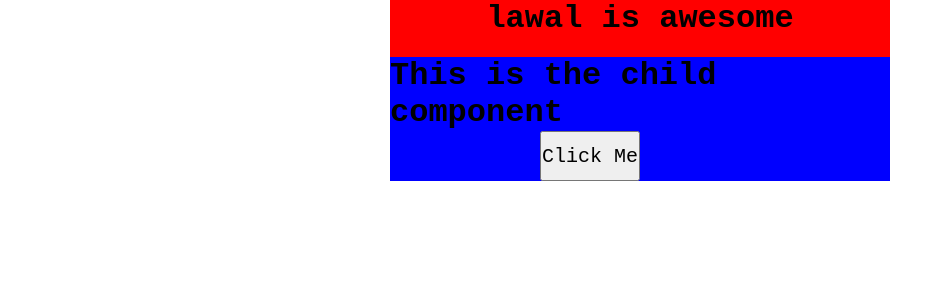
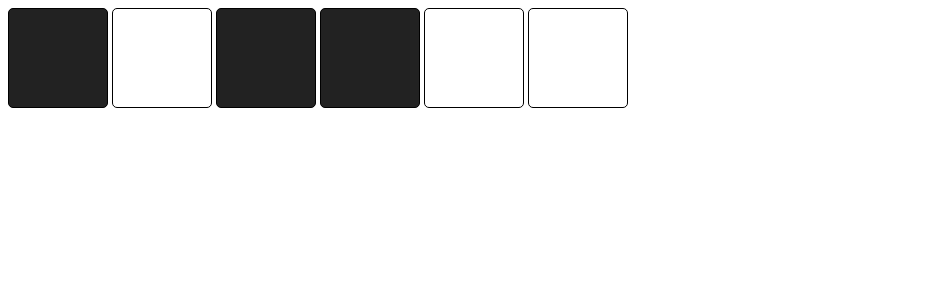
Before and after one commit to lawal-mj/react-state-practice, a React (Create React App) app: page / in a window 1280 px wide. Shown: the top 300 px of the page, without its empty margins (0-945 px from the left). Built offline with nearby package versions, Linux system fonts and the light colour scheme.

Commit message:
changed to box scrimba app

```diff
--- a/public/style.css
+++ b/public/style.css
@@ -1,30 +1,12 @@
 * {
-    margin: 0;
-    padding: 0;
-    font-family: 'Courier New', Courier, monospace;
+    box-sizing: border-box;
 }
 
-
-.parent {
-    background-color: red;
-    display: flex;
-    align-items: center;
-    justify-content: center;
-    margin-left: auto;
-    margin-right: auto;
-    flex-direction: column;
-    gap: 20px;
-    height: auto;
-    width: 500px;
+.box {
+    height: 100px;
+    width: 100px;
+    border: 1px solid black;
+    display: inline-block;
+    margin-right: 4px;
+    border-radius: 5px;
 }
-
-.child {
-    background-color: blue;
-}
-
-.child-button {
-    margin-left: 150px;
-    height: 50px;
-    width: 100px;
-    font-size: 20px;
-}
--- a/src/App.js
+++ b/src/App.js
@@ -1,11 +1,55 @@
-import Parent from "./components/Parent";
+import React from "react"
+import boxes from "./boxes"
+import Box from "./Box"
 
-function App() {
-  return (
-    <>
-      <Parent />
-    </>
-  )
+export default function App() {
+    const [squares, setSquares] = React.useState(boxes)
+
+    function toggle(id) {
+        setSquares(function (prevState) {
+            let newList = []
+
+            for (let i = 0; i < prevState.length; i++) {
+                let currentItem = prevState[i]
+                if (currentItem.id === id) {
+                    newList.push({
+                        ...currentItem,
+                        on: !currentItem.on
+                    })
+                } else {
+                    newList.push(currentItem)
+                }
+            }
+            return newList
+
+        })
+        console.log(squares)
+
+
+
+        /**
+         * Challenge: use setSquares to update the
+         * correct square in the array.
+         *
+         * Make sure not to directly modify state!
+         *
+         * Hint: look back at the lesson on updating arrays
+         * in state if you need a reminder on how to do this
+         */
+    }
+
+    const squareElements = squares.map(square => (
+        <Box
+            key={square.id}
+            id={square.id}
+            on={square.on}
+            toggle={toggle}
+        />
+    ))
+
+    return (
+        <main>
+            {squareElements}
+        </main>
+    )
 }
-
-export default App;
--- /dev/null
+++ b/src/Box.js
@@ -0,0 +1,16 @@
+import React from "react"
+
+export default function Box(props) {
+    const styles = {
+        backgroundColor: props.on ? "#222222" : "transparent"
+    }
+
+    return (
+        <div
+            style={styles}
+            className="box"
+            onClick={()=>props.toggle(props.id)}
+        >
+        </div>
+    )
+}
--- /dev/null
+++ b/src/boxes.js
@@ -0,0 +1,26 @@
+export default [
+    {
+        id: 1,
+        on: true
+    },
+    {
+        id: 2,
+        on: false
+    },
+    {
+        id: 3,
+        on: true
+    },
+    {
+        id: 4,
+        on: true
+    },
+    {
+        id: 5,
+        on: false
+    },
+    {
+        id: 6,
+        on: false
+    },
+]
--- a/src/components/Child.js
+++ /dev/null
@@ -1,8 +0,0 @@
-export default function Child(props) {
-    return (
-        <div className="child">
-            <h1>This is the child component</h1>
-            <button onClick={props.handleClick} className="child-button">Click Me</button>
-        </div>
-    )
-}
--- a/src/components/Parent.js
+++ /dev/null
@@ -1,24 +0,0 @@
-import Child from "./Child";
-import { useState } from "react";
-
-export default function Parent() {
-
-        const [ value, setValue ] = useState("lawal is awesome")
-
-        function changeValue() {
-            setValue("I dont like Wahala")
-        }
-
-
-    return(
-        <div className="parent">
-            <h1>{value}</h1>
-            {/* <button className="parent-button" onClick={changeValue}>Click me</button> */}
-            <div>
-                <Child
-                    handleClick= {changeValue}
-                />
-            </div>
-        </div>
-    )
-}
```
